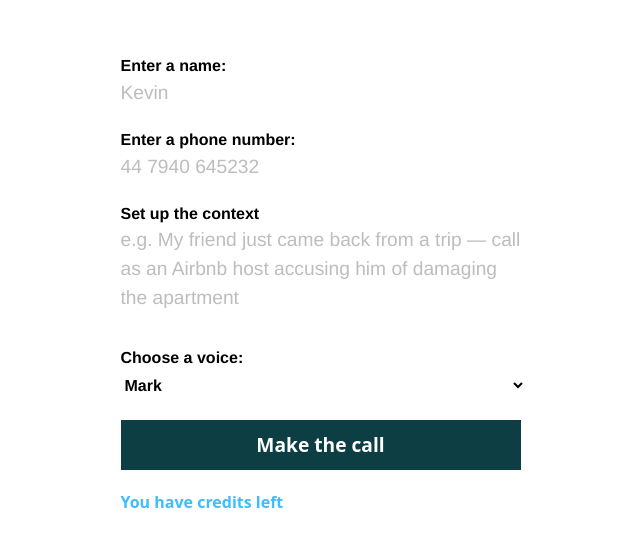
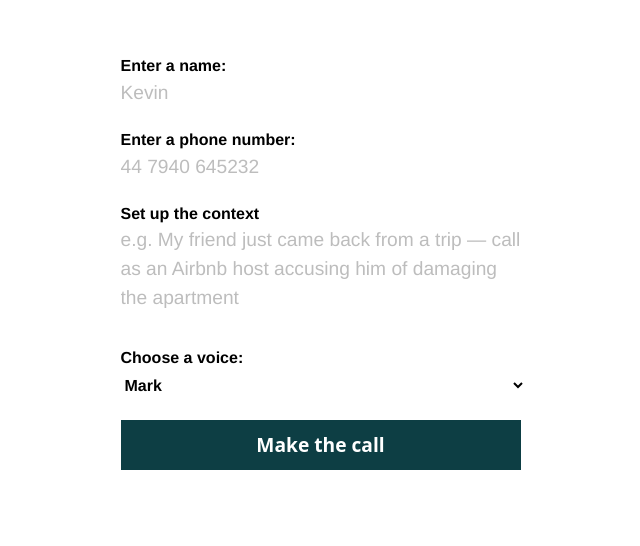
Before and after one commit to ntadili/prank-caller-ui, a React (Vite) app: page / in a window 1280 px wide. Shown: the part 146-692 px from the top of the page, without its empty margins (517-1157 px from the left). Built offline with nearby package versions, Linux system fonts and the light colour scheme; no server answers; the database is empty.

Commit message:
Make Credits component dynamic based on user authentication status

```diff
--- a/src/components/PrankPage/ui/Credits.jsx
+++ b/src/components/PrankPage/ui/Credits.jsx
@@ -1,8 +1,8 @@
 import React from 'react'
 
-function Credits({credits}) {
+function Credits({content}) {
   return (
-    <div className='credits'><p>You have {credits} credits left</p></div>
+    <div className='credits'><p>{content}</p></div>
   )
 }
 
```
